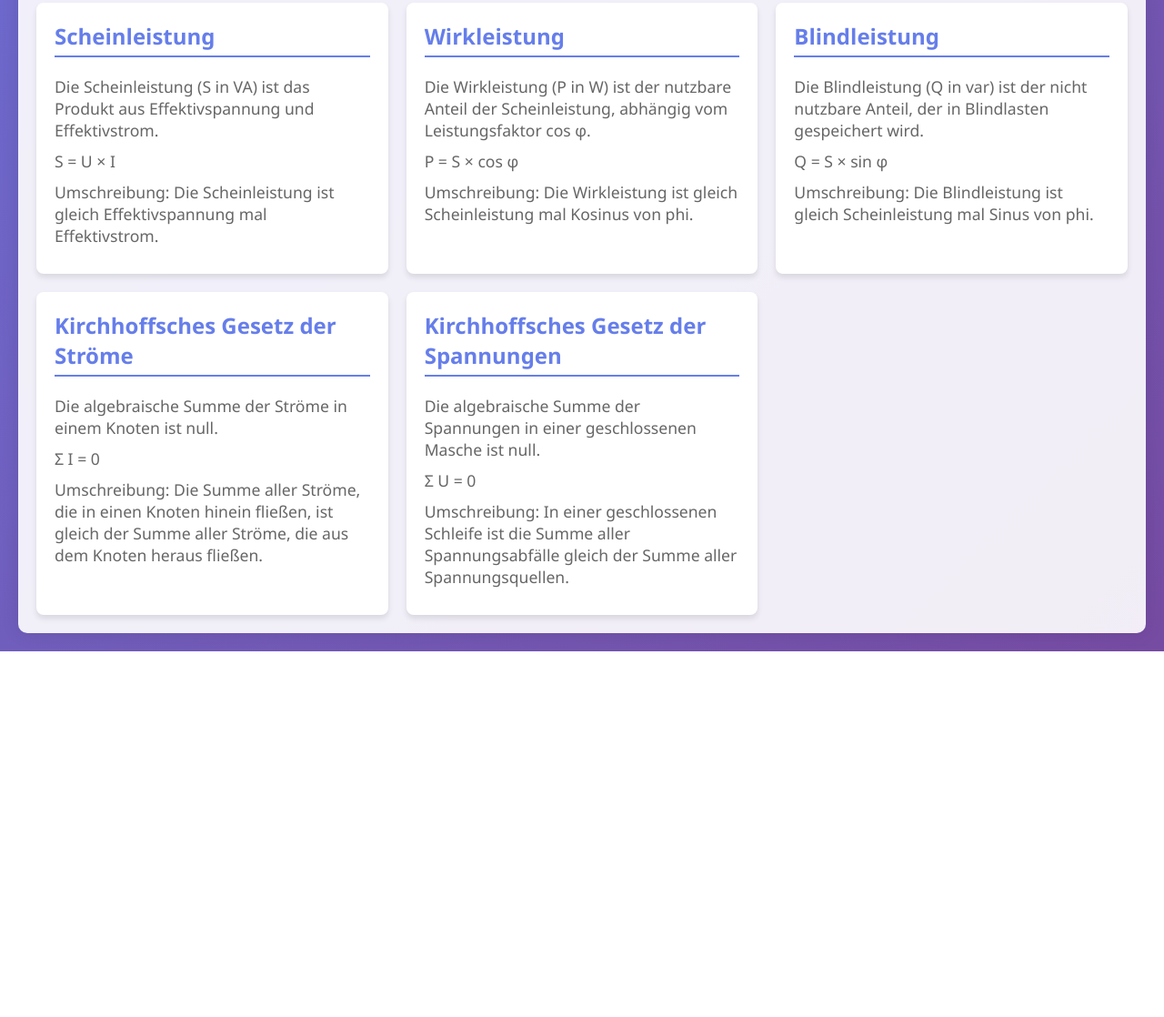
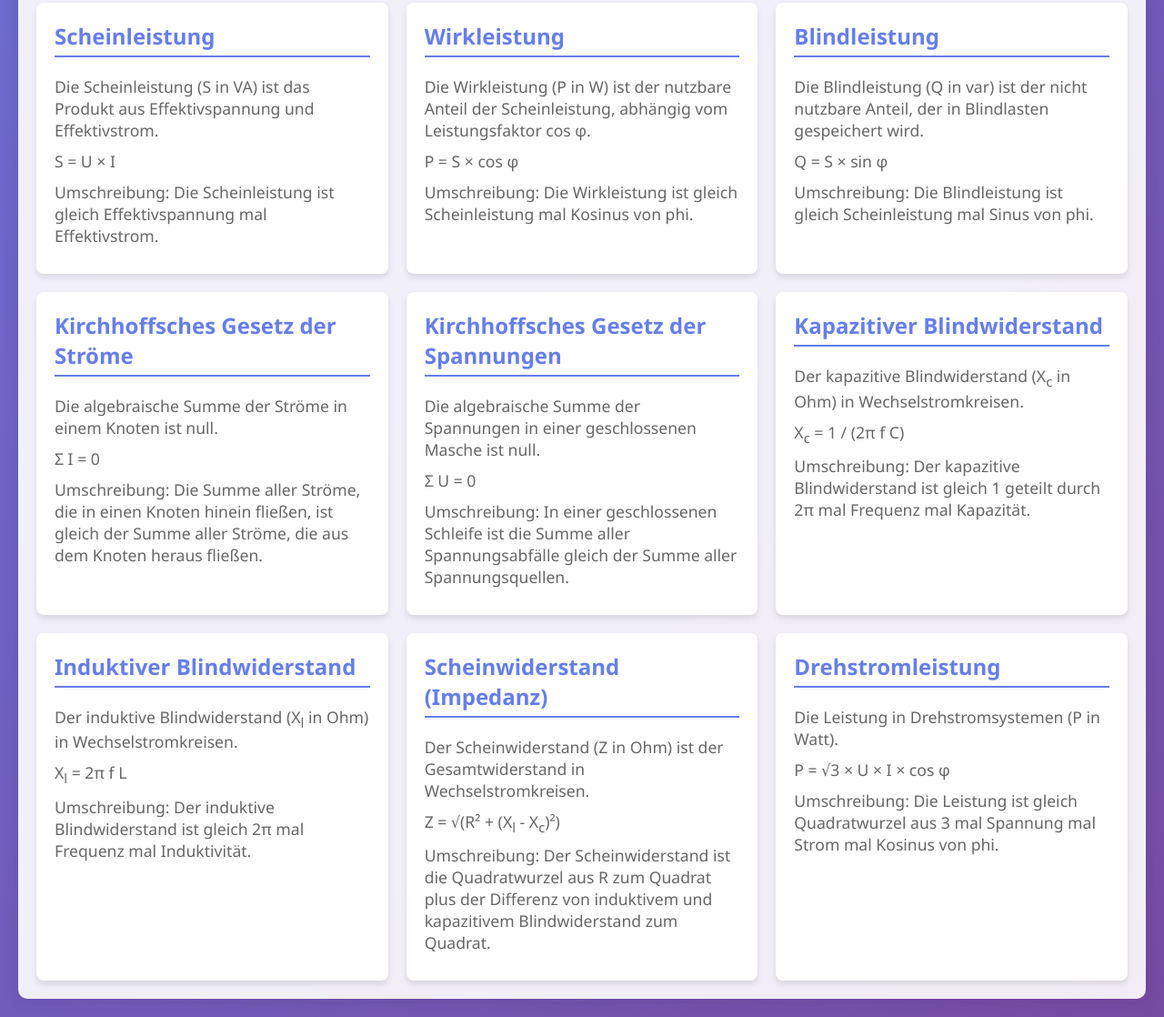
Before and after one commit to Dominik201939/electro-formulas-website, a plain HTML site: page index.html in a window 1280 px wide. Shown: the part 1477-2595 px from the top of the page at 91% size. Before the commit the page ends 2193 px from the top, so only its background shows below. Drawn offline with Linux system fonts and the light colour scheme.

Commit message:
Add more detailed formulas for AC circuits and three-phase power

```diff
--- a/index.html
+++ b/index.html
@@ -181,6 +181,34 @@
                 <p>Σ U = 0</p>
                 <p>Umschreibung: In einer geschlossenen Schleife ist die Summe aller Spannungsabfälle gleich der Summe aller Spannungsquellen.</p>
             </div>
+
+            <div class="formula">
+                <h2>Kapazitiver Blindwiderstand</h2>
+                <p>Der kapazitive Blindwiderstand (X<sub>c</sub> in Ohm) in Wechselstromkreisen.</p>
+                <p>X<sub>c</sub> = 1 / (2π f C)</p>
+                <p>Umschreibung: Der kapazitive Blindwiderstand ist gleich 1 geteilt durch 2π mal Frequenz mal Kapazität.</p>
+            </div>
+
+            <div class="formula">
+                <h2>Induktiver Blindwiderstand</h2>
+                <p>Der induktive Blindwiderstand (X<sub>l</sub> in Ohm) in Wechselstromkreisen.</p>
+                <p>X<sub>l</sub> = 2π f L</p>
+                <p>Umschreibung: Der induktive Blindwiderstand ist gleich 2π mal Frequenz mal Induktivität.</p>
+            </div>
+
+            <div class="formula">
+                <h2>Scheinwiderstand (Impedanz)</h2>
+                <p>Der Scheinwiderstand (Z in Ohm) ist der Gesamtwiderstand in Wechselstromkreisen.</p>
+                <p>Z = √(R² + (X<sub>l</sub> - X<sub>c</sub>)²)</p>
+                <p>Umschreibung: Der Scheinwiderstand ist die Quadratwurzel aus R zum Quadrat plus der Differenz von induktivem und kapazitivem Blindwiderstand zum Quadrat.</p>
+            </div>
+
+            <div class="formula">
+                <h2>Drehstromleistung</h2>
+                <p>Die Leistung in Drehstromsystemen (P in Watt).</p>
+                <p>P = √3 × U × I × cos φ</p>
+                <p>Umschreibung: Die Leistung ist gleich Quadratwurzel aus 3 mal Spannung mal Strom mal Kosinus von phi.</p>
+            </div>
         </div>
     </div>
 </body>
```
